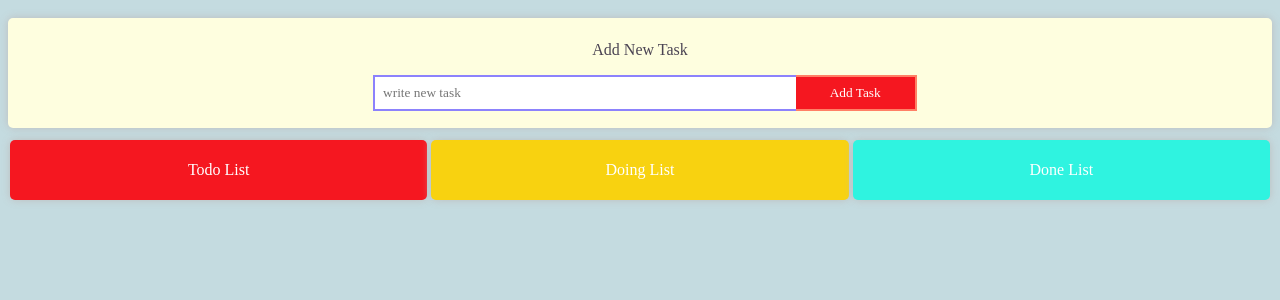
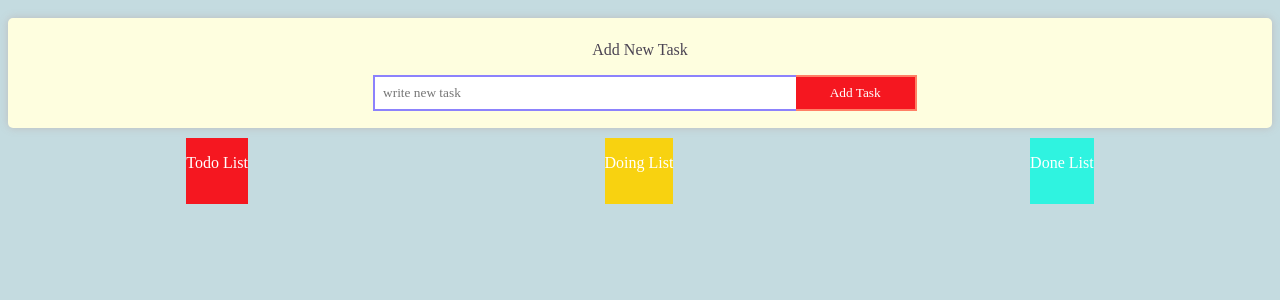
Before and after one commit to milad-heidari/todo, a React (Create React App) app: page / in a window 1280 px wide. Shown: the top 300 px of the page. Built offline with nearby package versions, Linux system fonts and the light colour scheme; the HTML template or start-up script is replaced by a standard one.

Commit message:
fix css in App.css and import to App.js

```diff
--- a/src/App.css
+++ b/src/App.css
@@ -6,33 +6,92 @@
 
     border-radius: 5px;
     display: flex;
-    justify-content: space-between;
+    justify-content: space-around;
     flex-direction: row;
 
 
 }
-.lists-container__items{
-    background-color: #FEFEDF;
+
+.list-container {
+    display: flex;
+    /* justify-content: space-around; */
     border-radius: 5px;
-    border: 1px  none;
     box-shadow: 0px 0px 8px 0px rgb(190, 190, 190);
+    flex-direction: column;
     padding-bottom: 10px;
     display: flex;
-    margin: 2px;
-    padding: 5px;
-    flex: 4;
+    margin: 4px;
+    /* padding: 5px; */
+    flex: 2;
     flex-direction: column;
+    /* justify-content: center; */
+    background-color: #FEFEDF;
+    /* align-items: center; */
+}
+
+.lists-container__items{
+    /* background-color: #FEFEDF; */
+    /* border-radius: 5px; */
+    /* border: 1px  none; */
+    /* box-shadow: 0px 0px 8px 0px rgb(190, 190, 190); */
+
+}
+
+.list-title{
+    color: white;
+    width: 100% !important;
+    height: 50px;
+    margin-top: 0px ;
+    border-top-left-radius: 5px;
+    border-top-right-radius: 5px;
+    display: flex;
     justify-content: center;
     align-items: center;
 }
 
-.list-title{
-    color: white;
+.list-title__item{
+    color: #4B4453 ;
+    padding: 10px 10px;
+    border-radius: 5px;
 }
 
 .todo-background-color{
     background-color: #F51720;
 }
+
+.list-item{
+    display: flex;
+    flex-direction: row;
+    border: 2px none ;
+    /* border-color: ; */
+    border-radius: 5px;
+    margin: 10px;
+    background-color: white;
+    box-shadow: 0px 0px 8px 0px rgb(190, 190, 190);
+    /* padding-right: 10px; */
+    /* padding-left: 10px; */
+    /* border-width: 1; */
+}
+
+/* .doing-item{ */
+    /* border: 2px solid ; */
+    /* border-color: #F8D210; */
+    /* border-radius: 5px; */
+    /* margin: 10px; */
+    /* padding-right: 10px; */
+    /* padding-left: 10px; */
+    /* border-width: 1; */
+/* } */
+
+/* .done-item{ */
+    /* border: 2px solid ; */
+    /* border-color: #2FF3E0; */
+    /* border-radius: 5px; */
+    /* margin: 10px; */
+    /* padding-right: 10px; */
+    /* padding-left: 10px; */
+    /* border-width: 1; */
+/* } */
 
 .doing-background-color{
     background-color: #F8D210;
--- a/src/App.js
+++ b/src/App.js
@@ -1,4 +1,4 @@
-import "./app.css"
+import "./App.css"
 import MainLayout from './Layout/MainLayout'
 function App() {
   return (
```
